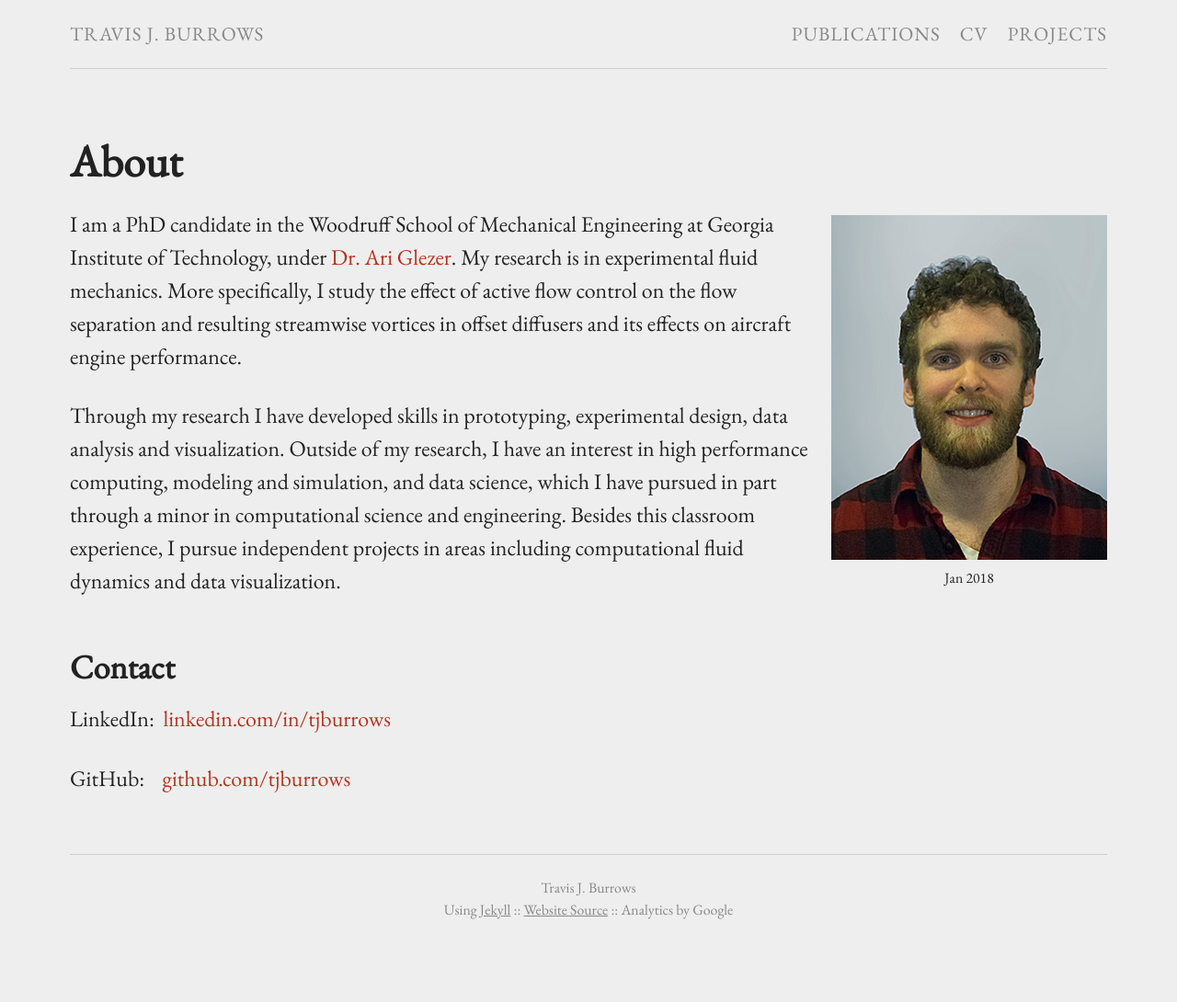
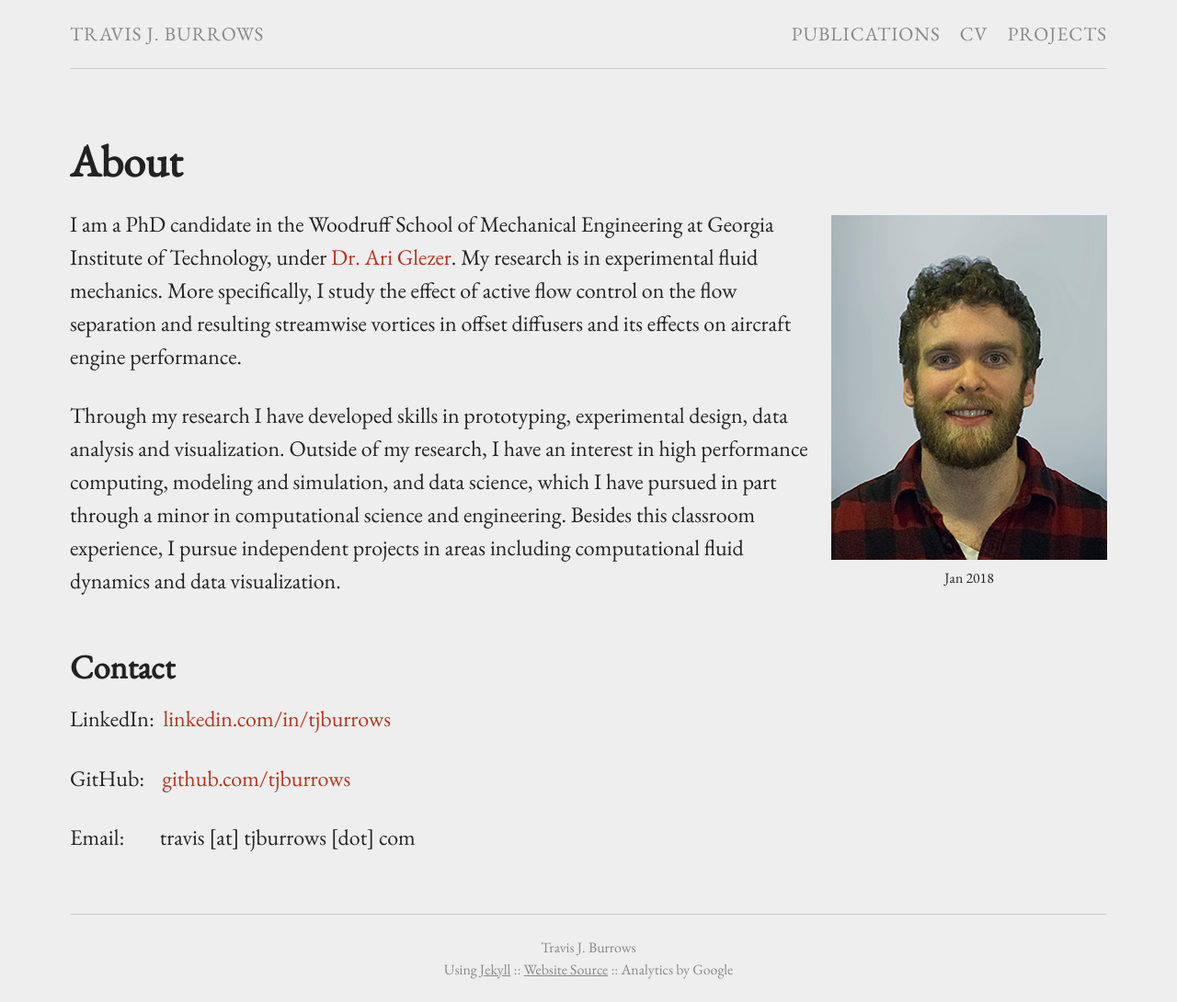
Before and after one commit to tjburrows/tjburrows.github.io, a Jekyll site: the page built from index.md, in a window 1280 px wide. Shown: the whole page at 92% size. Built offline with Jekyll 4.4.1, drawn with Linux system fonts in a browser that asks for light colours; before the commit the page ends 1026 px from its top, so only the background shows below that.

Commit message:
Update index.md

```diff
--- a/index.md
+++ b/index.md
@@ -15,3 +15,5 @@
 LinkedIn:&nbsp;&nbsp;[linkedin.com/in/tjburrows](https://www.linkedin.com/in/tjburrows)
 
 GitHub:&nbsp;&nbsp;&nbsp;&nbsp;[github.com/tjburrows](https://www.github.com/tjburrows)
+
+Email:&nbsp;&nbsp;&nbsp;&nbsp;&nbsp;&nbsp;&nbsp;&nbsp;travis [at] tjburrows [dot] com
```
